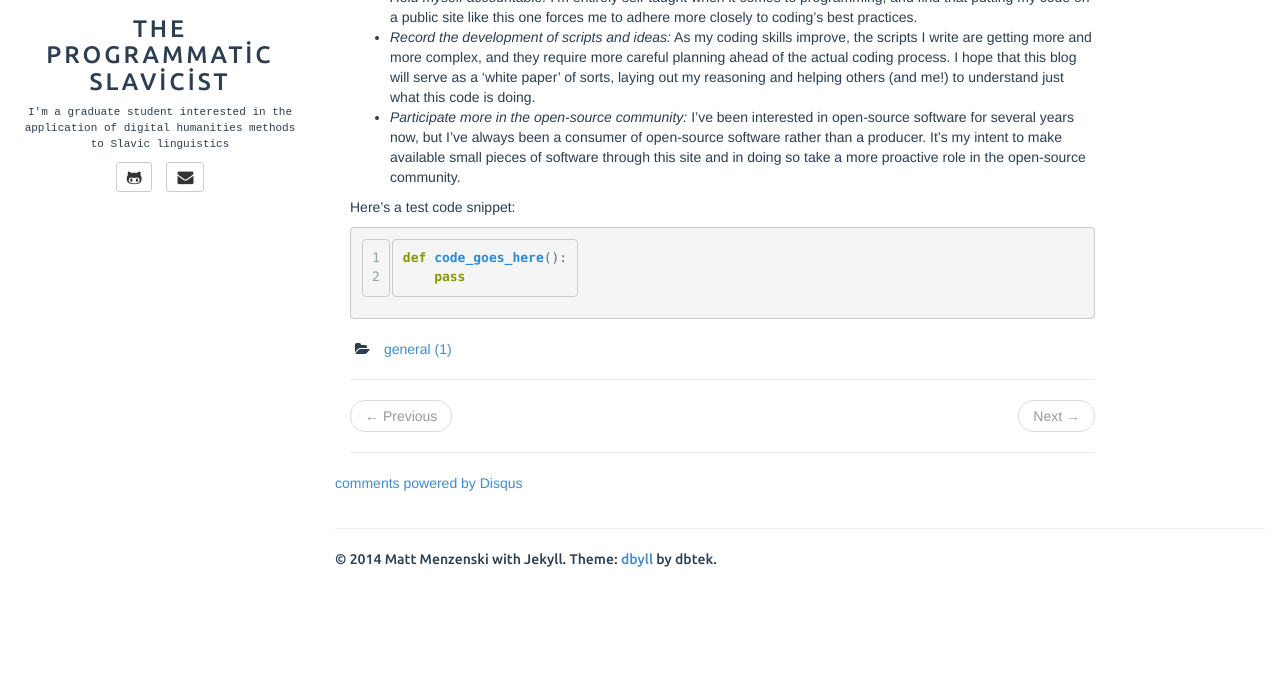
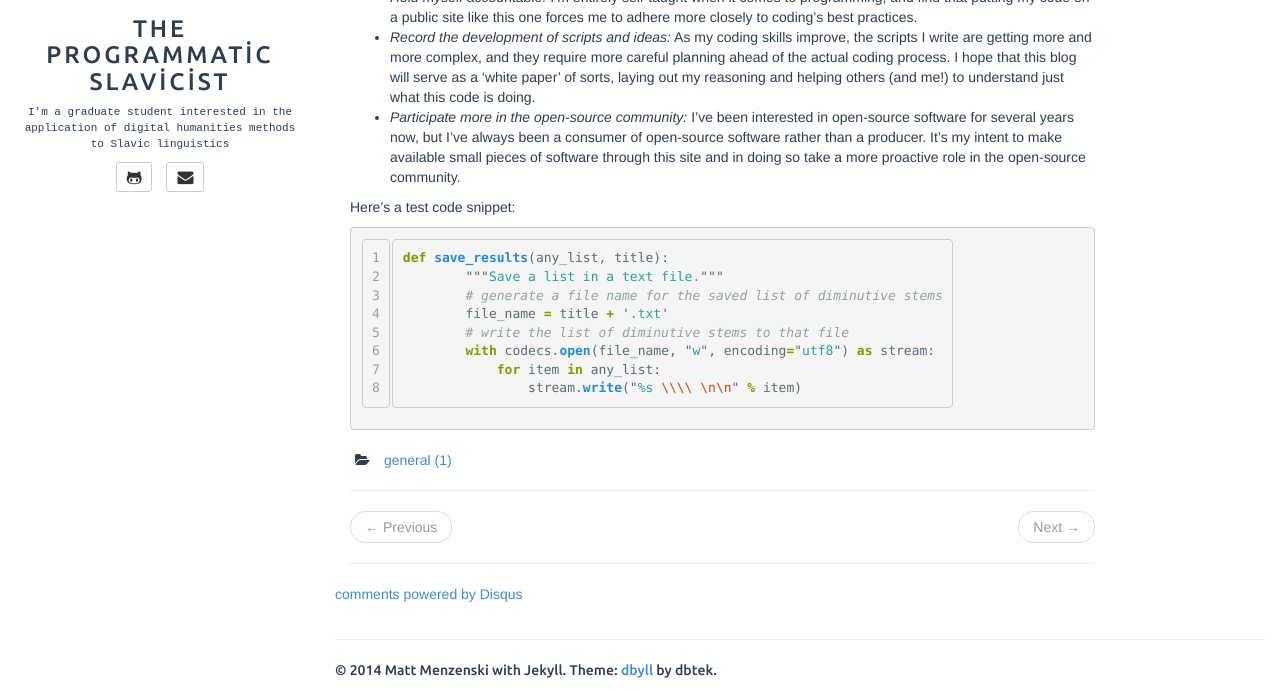
Before and after one commit to menzenski/menzenski.github.io, a Jekyll site: the page built from _posts/2014-01-22-welcome.md, in a window 1280 px wide and 972 px high, cut to the strip 282-972 px from the top of the window. Built offline with Jekyll 4.4.1, drawn with Linux system fonts in a browser that asks for light colours; comment, search, counter and statistics services are not loaded.

Commit message:
added more python code

```diff
--- a/_posts/2014-01-22-welcome.md
+++ b/_posts/2014-01-22-welcome.md
@@ -35,8 +35,14 @@ With this blog, I hope to:
 
 Here's a test code snippet:
 {% highlight python linenos %}
-def code_goes_here():
-    pass
+def save_results(any_list, title):
+        """Save a list in a text file."""
+        # generate a file name for the saved list of diminutive stems
+        file_name = title + '.txt'
+        # write the list of diminutive stems to that file
+        with codecs.open(file_name, "w", encoding="utf8") as stream:
+            for item in any_list:
+                stream.write("%s \\\\ \n\n" % item)
 {% endhighlight %}
 
 
```
